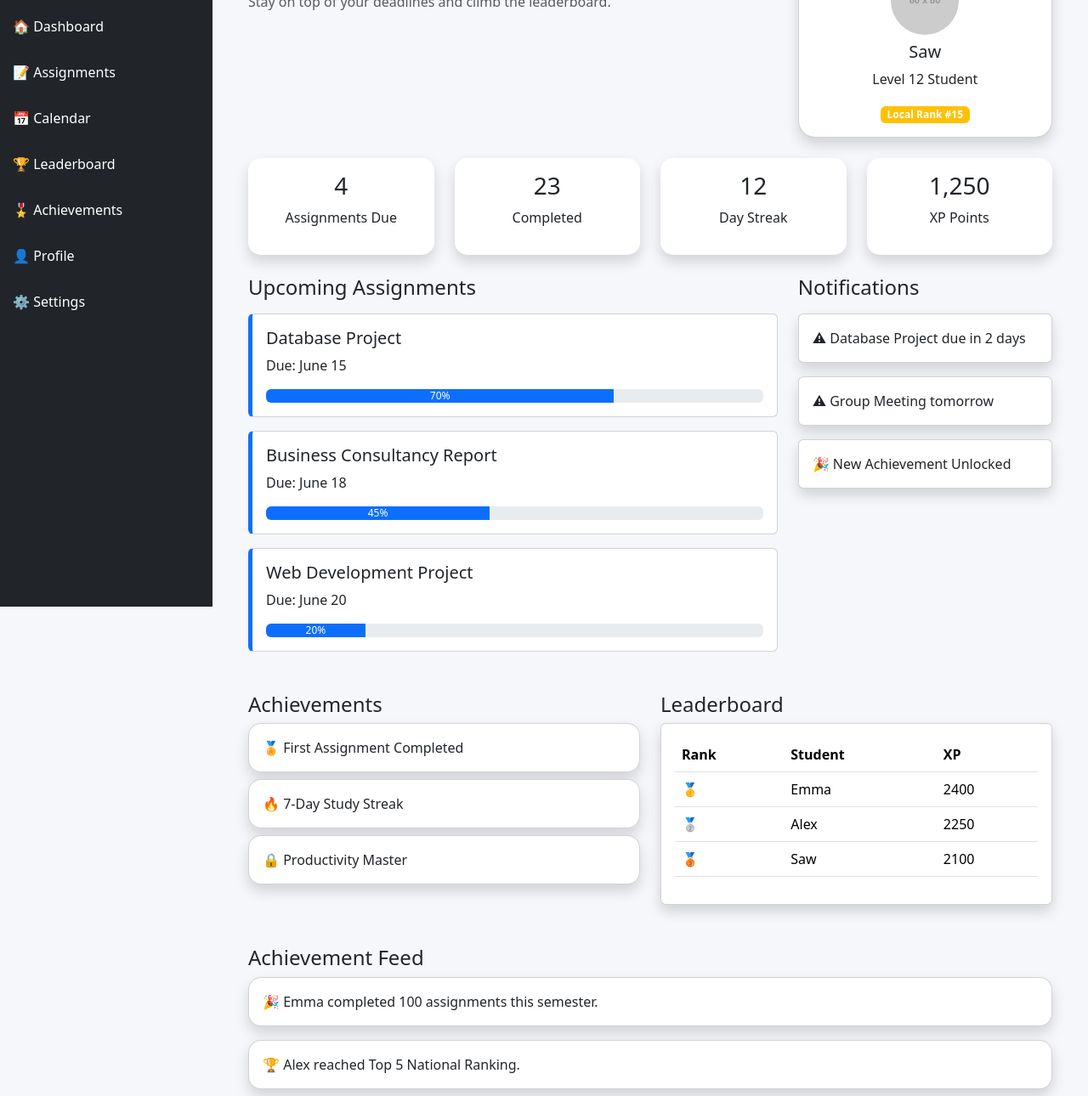
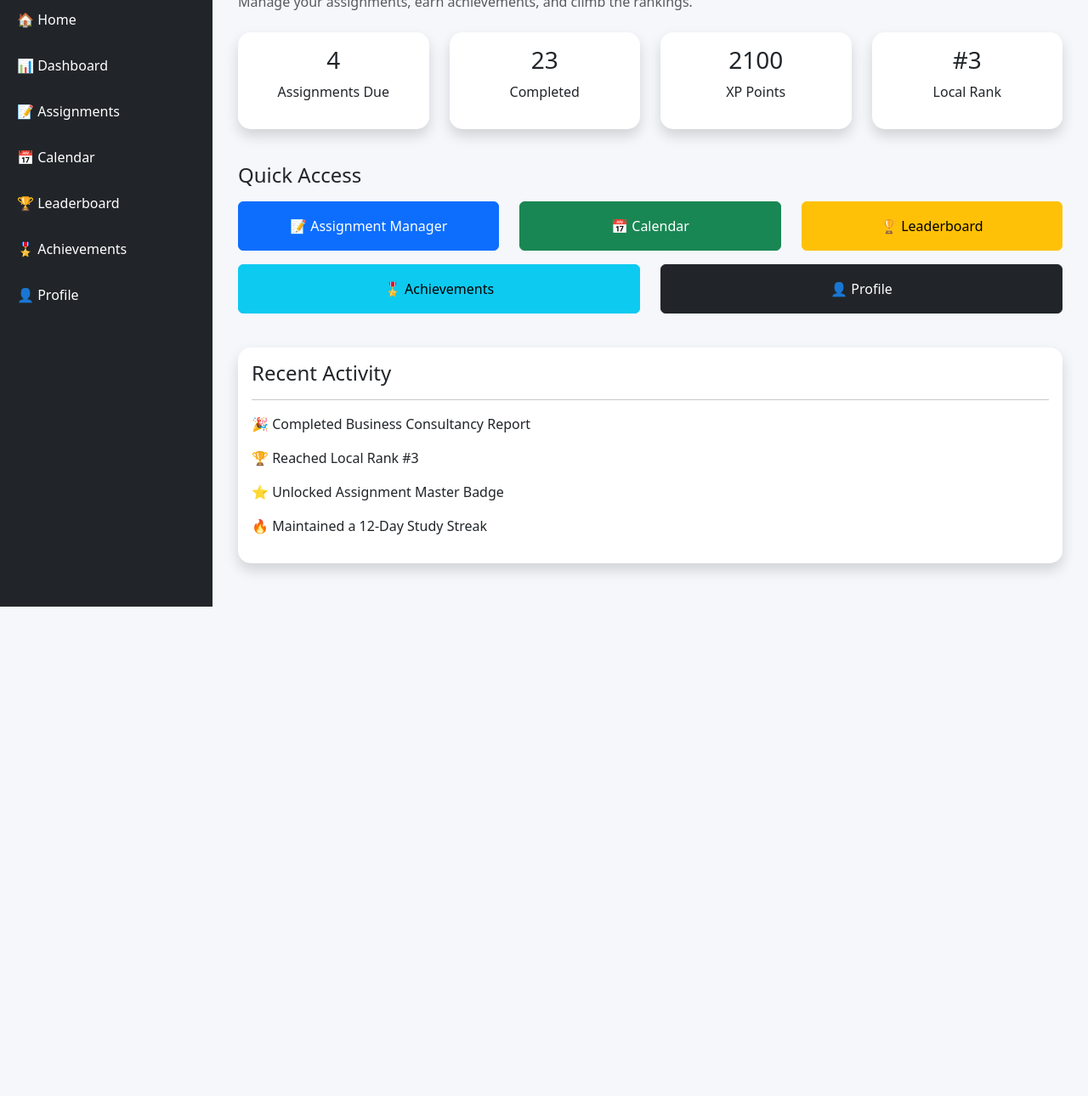
Before and after one commit to rpower388-arch/11-59pm, a plain HTML site: page dashboard.html in a window 1280 px wide. Shown: the part 86-1376 px from the top of the page at 85% size. After the commit the page ends 800 px from the top, so only its background shows below. Drawn offline with nearby package versions, Linux system fonts and the light colour scheme; placeholder pictures from the web are drawn by us.

Commit message:
Refactor sidebar and main content structure

```diff
--- a/dashboard.html
+++ b/dashboard.html
@@ -13,18 +13,26 @@ body{
 }
 
 .sidebar{
+    position:fixed;
+    left:0;
+    top:0;
+    width:250px;
     height:100vh;
     background:#212529;
+    z-index:1000;
+}
+
+.sidebar h3{
     color:white;
-    position:fixed;
-    width:250px;
+    text-align:center;
+    padding:20px;
 }
 
 .sidebar a{
+    display:block;
     color:white;
     text-decoration:none;
-    display:block;
-    padding:15px;
+    padding:15px 20px;
 }
 
 .sidebar a:hover{
@@ -36,95 +44,47 @@ body{
     padding:30px;
 }
 
-.stat-card{
+.card{
     border:none;
-    border-radius:15px;
-    transition:.3s;
-}
-
-.stat-card:hover{
-    transform:translateY(-5px);
-}
-
-.profile-card{
-    border-radius:20px;
-}
-
-.badge-card{
-    border-radius:15px;
-}
-
-.assignment-card{
-    border-left:5px solid #0d6efd;
-}
-
-.feed-card{
     border-radius:15px;
 }
 </style>
+
 </head>
-
 <body>
 
 <!-- Sidebar -->
 
 <div class="sidebar">
 
-    <h3 class="text-center py-4">
-        ⏰ 11:59 PM
-    </h3>
+    <h3>⏰ 11:59 PM</h3>
 
-    <a href="#">🏠 Dashboard</a>
-    <a href="#">📝 Assignments</a>
-    <a href="#">📅 Calendar</a>
-    <a href="#">🏆 Leaderboard</a>
-    <a href="#">🎖 Achievements</a>
-    <a href="#">👤 Profile</a>
-    <a href="#">⚙ Settings</a>
+    <a href="index.html">🏠 Home</a>
+    <a href="dashboard.html">📊 Dashboard</a>
+    <a href="assignments.html">📝 Assignments</a>
+    <a href="calendar.html">📅 Calendar</a>
+    <a href="leaderboard.html">🏆 Leaderboard</a>
+    <a href="achievements.html">🎖 Achievements</a>
+    <a href="profile.html">👤 Profile</a>
 
 </div>
 
-<!-- Main -->
+<!-- Main Content -->
 
 <div class="main">
 
-<div class="container-fluid">
+    <h2>Welcome Back, Student 👋</h2>
 
-<!-- Welcome -->
+    <p class="text-muted">
+        Manage your assignments, earn achievements, and climb the rankings.
+    </p>
 
-<div class="row mb-4">
+    <!-- Stats -->
 
-<div class="col-md-8">
-    <h2>Welcome Back, Saw 👋</h2>
-    <p class="text-muted">
-        Stay on top of your deadlines and climb the leaderboard.
-    </p>
-</div>
+    <div class="row mt-4">
 
-<div class="col-md-4">
-    <div class="card profile-card shadow">
-        <div class="card-body text-center">
-            <img src="https://via.placeholder.com/80"
-                 class="rounded-circle mb-2">
-
-            <h5>Saw</h5>
-            <p>Level 12 Student</p>
-
-            <span class="badge bg-warning">
-                Local Rank #15
-            </span>
-        </div>
-    </div>
-</div>
-
-</div>
-
-<!-- Statistics -->
-
-<div class="row mb-4">
-
-<div class="col-md-3">
-    <div class="card stat-card shadow">
+        <div class="col-md-3 mb-3">
+            <div class="card shadow">
                 <div class="card-body text-center">
                     <h3>4</h3>
                     <p>Assignments Due</p>
@@ -132,8 +92,8 @@ body{
             </div>
         </div>
 
-<div class="col-md-3">
-    <div class="card stat-card shadow">
+        <div class="col-md-3 mb-3">
+            <div class="card shadow">
                 <div class="card-body text-center">
                     <h3>23</h3>
                     <p>Completed</p>
@@ -141,201 +101,86 @@ body{
             </div>
         </div>
 
-<div class="col-md-3">
-    <div class="card stat-card shadow">
+        <div class="col-md-3 mb-3">
+            <div class="card shadow">
                 <div class="card-body text-center">
-            <h3>12</h3>
-            <p>Day Streak</p>
+                    <h3>2100</h3>
+                    <p>XP Points</p>
                 </div>
             </div>
         </div>
 
-<div class="col-md-3">
-    <div class="card stat-card shadow">
+        <div class="col-md-3 mb-3">
+            <div class="card shadow">
                 <div class="card-body text-center">
-            <h3>1,250</h3>
-            <p>XP Points</p>
+                    <h3>#3</h3>
+                    <p>Local Rank</p>
                 </div>
             </div>
         </div>
 
     </div>
 
-<!-- Assignments + Notifications -->
+    <!-- Quick Actions -->
+
+    <h4 class="mt-4 mb-3">Quick Access</h4>
 
     <div class="row">
 
-<div class="col-md-8">
-
-<h4 class="mb-3">Upcoming Assignments</h4>
-
-<div class="card assignment-card mb-3">
-    <div class="card-body">
-        <h5>Database Project</h5>
-        <p>Due: June 15</p>
-
-        <div class="progress">
-            <div class="progress-bar" style="width:70%">
-                70%
-            </div>
-        </div>
-    </div>
+        <div class="col-md-4 mb-3">
+            <a href="assignments.html" class="btn btn-primary w-100 p-3">
+                📝 Assignment Manager
+            </a>
         </div>
 
-<div class="card assignment-card mb-3">
-    <div class="card-body">
-        <h5>Business Consultancy Report</h5>
-        <p>Due: June 18</p>
-
-        <div class="progress">
-            <div class="progress-bar" style="width:45%">
-                45%
-            </div>
-        </div>
-    </div>
+        <div class="col-md-4 mb-3">
+            <a href="calendar.html" class="btn btn-success w-100 p-3">
+                📅 Calendar
+            </a>
         </div>
 
-<div class="card assignment-card">
-    <div class="card-body">
-        <h5>Web Development Project</h5>
-        <p>Due: June 20</p>
-
-        <div class="progress">
-            <div class="progress-bar" style="width:20%">
-                20%
-            </div>
-        </div>
-    </div>
+        <div class="col-md-4 mb-3">
+            <a href="leaderboard.html" class="btn btn-warning w-100 p-3">
+                🏆 Leaderboard
+            </a>
         </div>
 
     </div>
 
-<!-- Notifications -->
+    <div class="row">
 
-<div class="col-md-4">
-
-<h4 class="mb-3">Notifications</h4>
-
-<div class="card shadow mb-3">
-    <div class="card-body">
-        ⚠ Database Project due in 2 days
-    </div>
+        <div class="col-md-6 mb-3">
+            <a href="achievements.html" class="btn btn-info w-100 p-3">
+                🎖 Achievements
+            </a>
         </div>
 
-<div class="card shadow mb-3">
-    <div class="card-body">
-        ⚠ Group Meeting tomorrow
-    </div>
-</div>
-
-<div class="card shadow">
-    <div class="card-body">
-        🎉 New Achievement Unlocked
-    </div>
+        <div class="col-md-6 mb-3">
+            <a href="profile.html" class="btn btn-dark w-100 p-3">
+                👤 Profile
+            </a>
         </div>
 
     </div>
 
-</div>
+    <!-- Recent Activity -->
 
-<!-- Achievements + Leaderboard -->
+    <div class="card shadow mt-4">
+        <div class="card-body">
 
-<div class="row mt-5">
+            <h4>Recent Activity</h4>
 
-<div class="col-md-6">
+            <hr>
 
-<h4>Achievements</h4>
+            <p>🎉 Completed Business Consultancy Report</p>
 
-<div class="card badge-card shadow mb-2">
-    <div class="card-body">
-        🏅 First Assignment Completed
-    </div>
-</div>
+            <p>🏆 Reached Local Rank #3</p>
 
-<div class="card badge-card shadow mb-2">
-    <div class="card-body">
-        🔥 7-Day Study Streak
-    </div>
-</div>
+            <p>⭐ Unlocked Assignment Master Badge</p>
 
-<div class="card badge-card shadow">
-    <div class="card-body">
-        🔒 Productivity Master
-    </div>
-</div>
+            <p>🔥 Maintained a 12-Day Study Streak</p>
 
         </div>
-
-<div class="col-md-6">
-
-<h4>Leaderboard</h4>
-
-<div class="card shadow">
-
-<div class="card-body">
-
-<table class="table">
-
-<tr>
-<th>Rank</th>
-<th>Student</th>
-<th>XP</th>
-</tr>
-
-<tr>
-<td>🥇</td>
-<td>Emma</td>
-<td>2400</td>
-</tr>
-
-<tr>
-<td>🥈</td>
-<td>Alex</td>
-<td>2250</td>
-</tr>
-
-<tr>
-<td>🥉</td>
-<td>Saw</td>
-<td>2100</td>
-</tr>
-
-</table>
-
-</div>
-
-</div>
-
-</div>
-
-</div>
-
-<!-- Social Feed -->
-
-<div class="mt-5">
-
-<h4>Achievement Feed</h4>
-
-<div class="card feed-card shadow mb-3">
-    <div class="card-body">
-        🎉 Emma completed 100 assignments this semester.
-    </div>
-</div>
-
-<div class="card feed-card shadow mb-3">
-    <div class="card-body">
-        🏆 Alex reached Top 5 National Ranking.
-    </div>
-</div>
-
-<div class="card feed-card shadow">
-    <div class="card-body">
-        ⭐ Saw unlocked Study Streak Badge.
-    </div>
-</div>
-
-</div>
-
     </div>
 
 </div>
```
Lines whose indentation alone changed are shown as unchanged.
